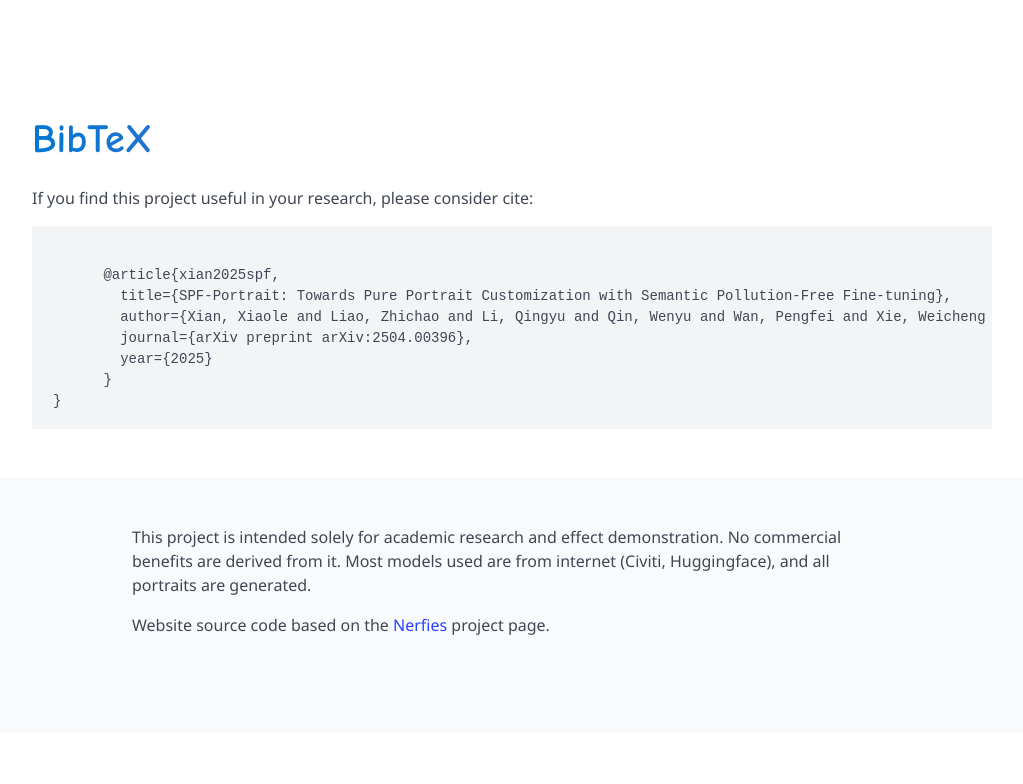
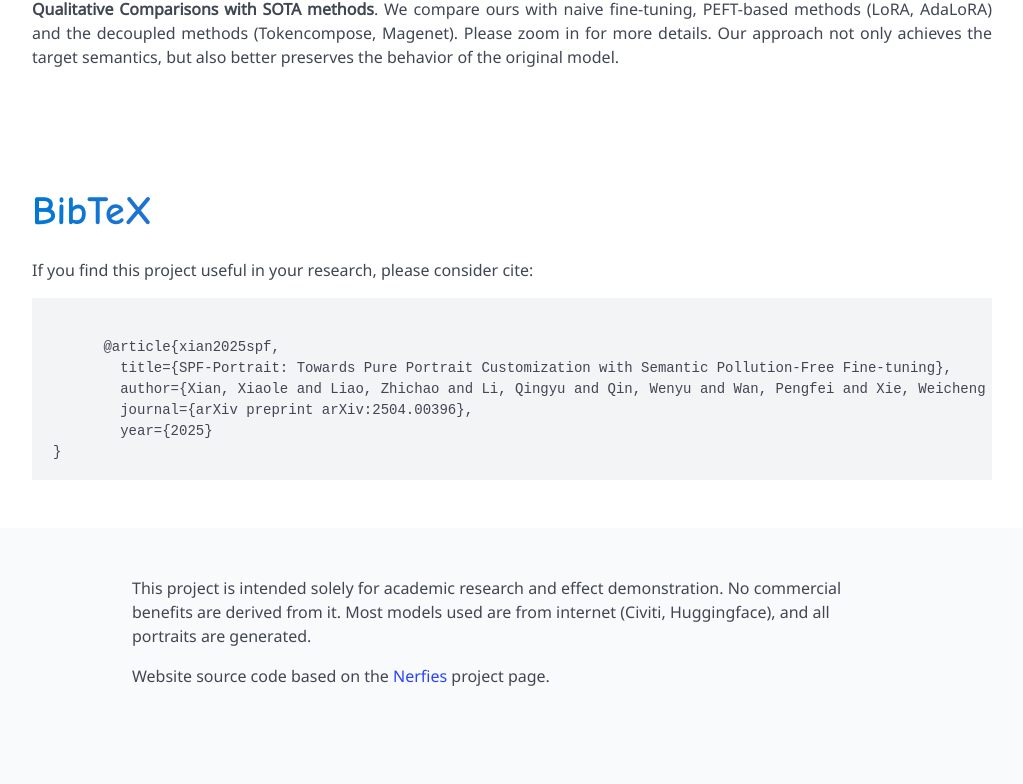
Before and after one commit to SPF-Portrait/SPF-Protrait, a plain HTML site: page index.html in a window 1280 px wide. Shown: the part 3355-4139 px from the top of the page, without its empty margins (128-1151 px from the left). Before the commit the page ends 4088 px from the top, so only its background shows below. Drawn offline with nearby package versions, Linux system fonts and the light colour scheme; a script that the page names is missing; some icons are missing; a web font is replaced by a local one.

Commit message:
Update index.html

```diff
--- a/index.html
+++ b/index.html
@@ -214,6 +214,10 @@
               <td colspan="3">
                 <img src="static/github_image/sota.png" alt="" width="1600" />
               </td>
+             <div class="content has-text-justified">
+            <b>Qualitative Comparisons with SOTA methods</b>. We compare ours with naive fine-tuning, PEFT-based methods (LoRA, AdaLoRA) and the decoupled methods (Tokencompose, Magenet). Please zoom in for more details.
+               Our approach not only achieves the target semantics, but also better preserves the behavior of the original model.
+            </div>
             </div>
           </div>
   </section>
@@ -233,7 +237,6 @@
         author={Xian, Xiaole and Liao, Zhichao and Li, Qingyu and Qin, Wenyu and Wan, Pengfei and Xie, Weicheng and Zeng, Long and Shen, Linlin and Feng, Pingfa},
         journal={arXiv preprint arXiv:2504.00396},
         year={2025}
-      }
 }</code></pre>
     </div>
   </section>
```
